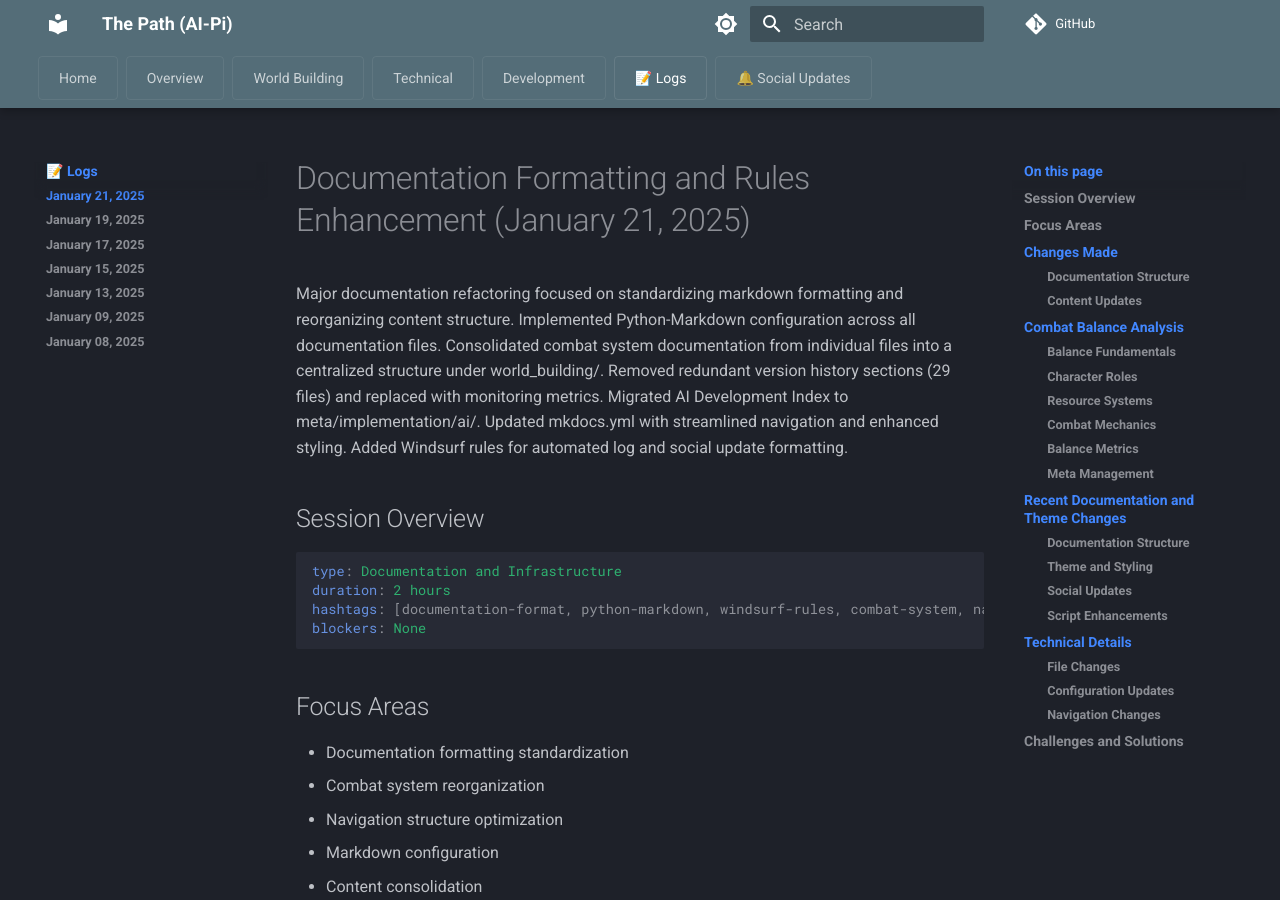
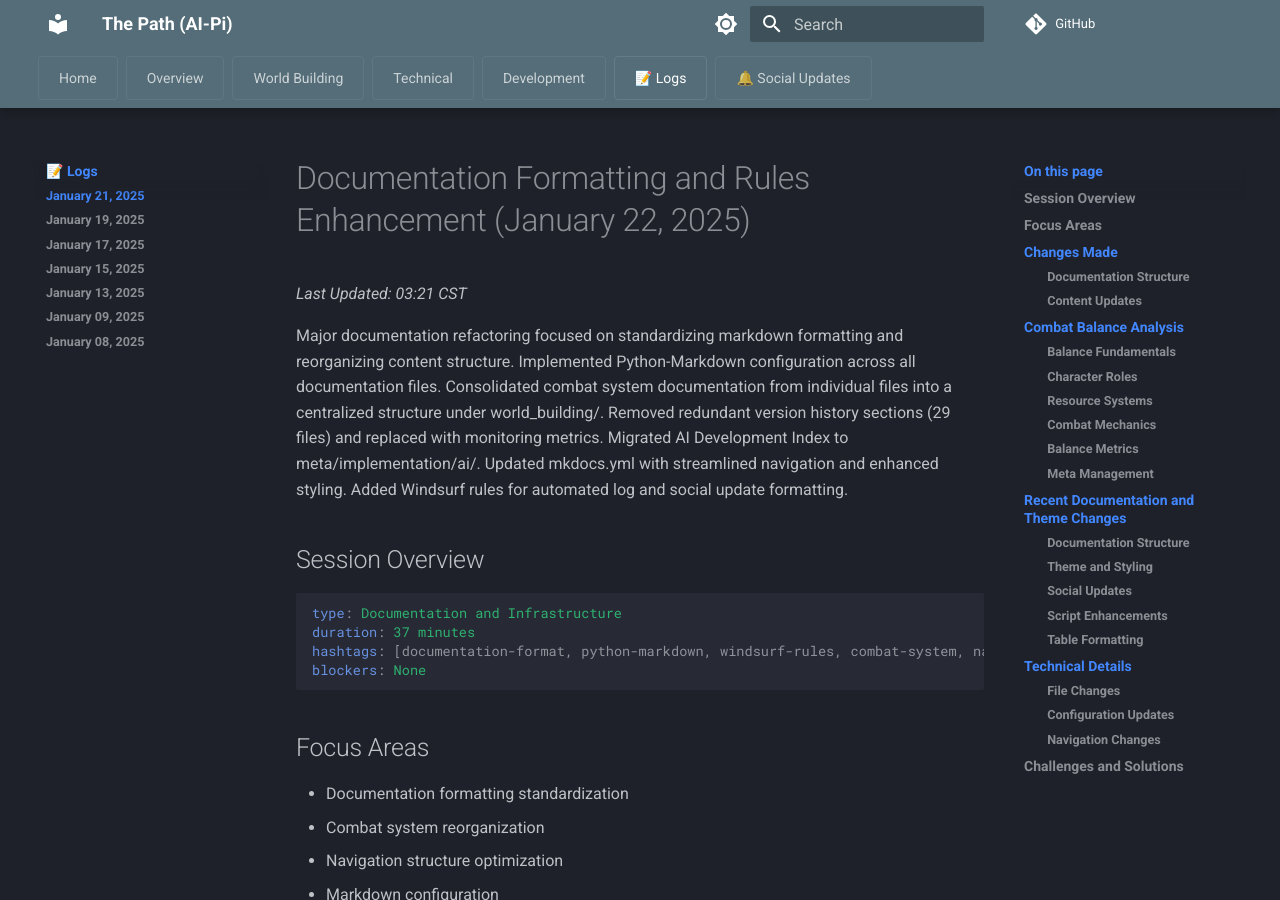
Before and after one commit to MaterDev/thepath-ai_pi, an MkDocs documentation site: the page built from docs/meta/logs/2025-01-21.md, in a window 1280 px wide and 900 px high. Built offline with MkDocs 1.6.1 and Material for MkDocs 9.7.7, drawn with Linux system fonts in a browser that asks for light colours; comment, search, counter and statistics services are not loaded; some of the changed text lies outside the part shown.

Commit message:
docs: update session duration in today's log
* Update duration to 37 minutes (2:45-3:22 CST)
* Keep accurate time tracking for development logs

````diff
--- a/docs/meta/logs/2025-01-21.md
+++ b/docs/meta/logs/2025-01-21.md
@@ -1,12 +1,14 @@
-# Documentation Formatting and Rules Enhancement (January 21, 2025)
+# Documentation Formatting and Rules Enhancement (January 22, 2025)
+
+_Last Updated: 03:21 CST_
 
 Major documentation refactoring focused on standardizing markdown formatting and reorganizing content structure. Implemented Python-Markdown configuration across all documentation files. Consolidated combat system documentation from individual files into a centralized structure under world_building/. Removed redundant version history sections (29 files) and replaced with monitoring metrics. Migrated AI Development Index to meta/implementation/ai/. Updated mkdocs.yml with streamlined navigation and enhanced styling. Added Windsurf rules for automated log and social update formatting.
 
 ## Session Overview
 ```yaml
 type: Documentation and Infrastructure
-duration: 2 hours
-hashtags: [documentation-format, python-markdown, windsurf-rules, combat-system, navigation-structure]
+duration: 37 minutes
+hashtags: [documentation-format, python-markdown, windsurf-rules, combat-system, navigation-structure, mkdocs, material-theme, game-dev, cultural-gaming, edge-ai, build-in-public, raspberry-pi, ai-gaming]
 blockers: None
 ```
 
@@ -163,11 +165,17 @@ blockers: None
 - Added new LinkedIn post highlighting cultural foundations and game mechanics
 - Updated social media documentation structure
 - Improved organization of update history
+- Updated cover images for better visibility
 
 ### Script Enhancements
 - Modified `update_logs.py` to preserve emoji section titles
 - Added mapping for section names to emoji versions
 - Fixed LinkedIn subsection handling
+
+### Table Formatting
+- Fixed table formatting in character classes documentation
+- Updated to Python-Markdown compatible syntax
+- Improved table spacing and alignment
 
 ## Technical Details
 
````
Also changed, not shown: other parts of docs/meta/logs/2025-01-21.md (+2 -0 lines).
